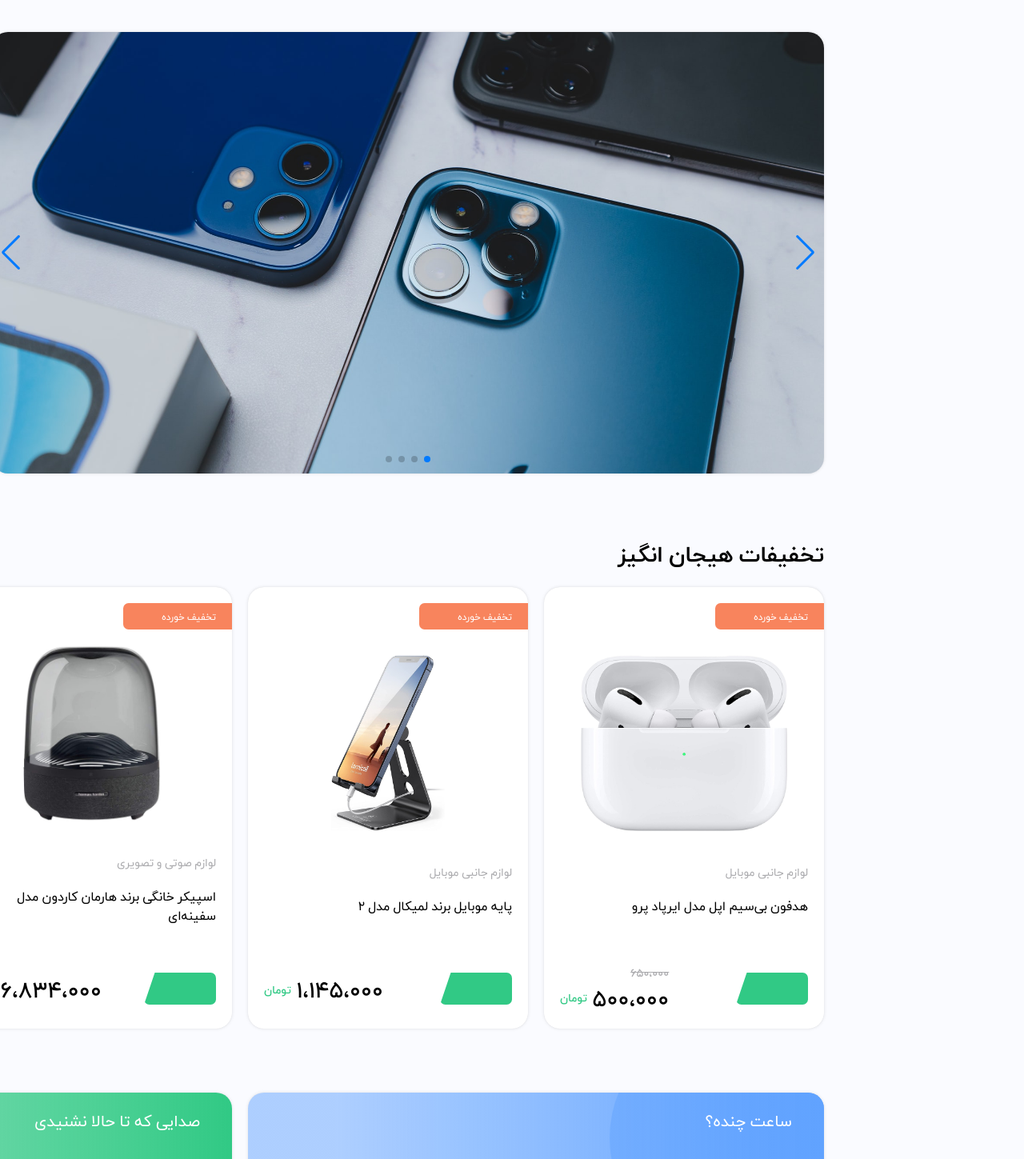
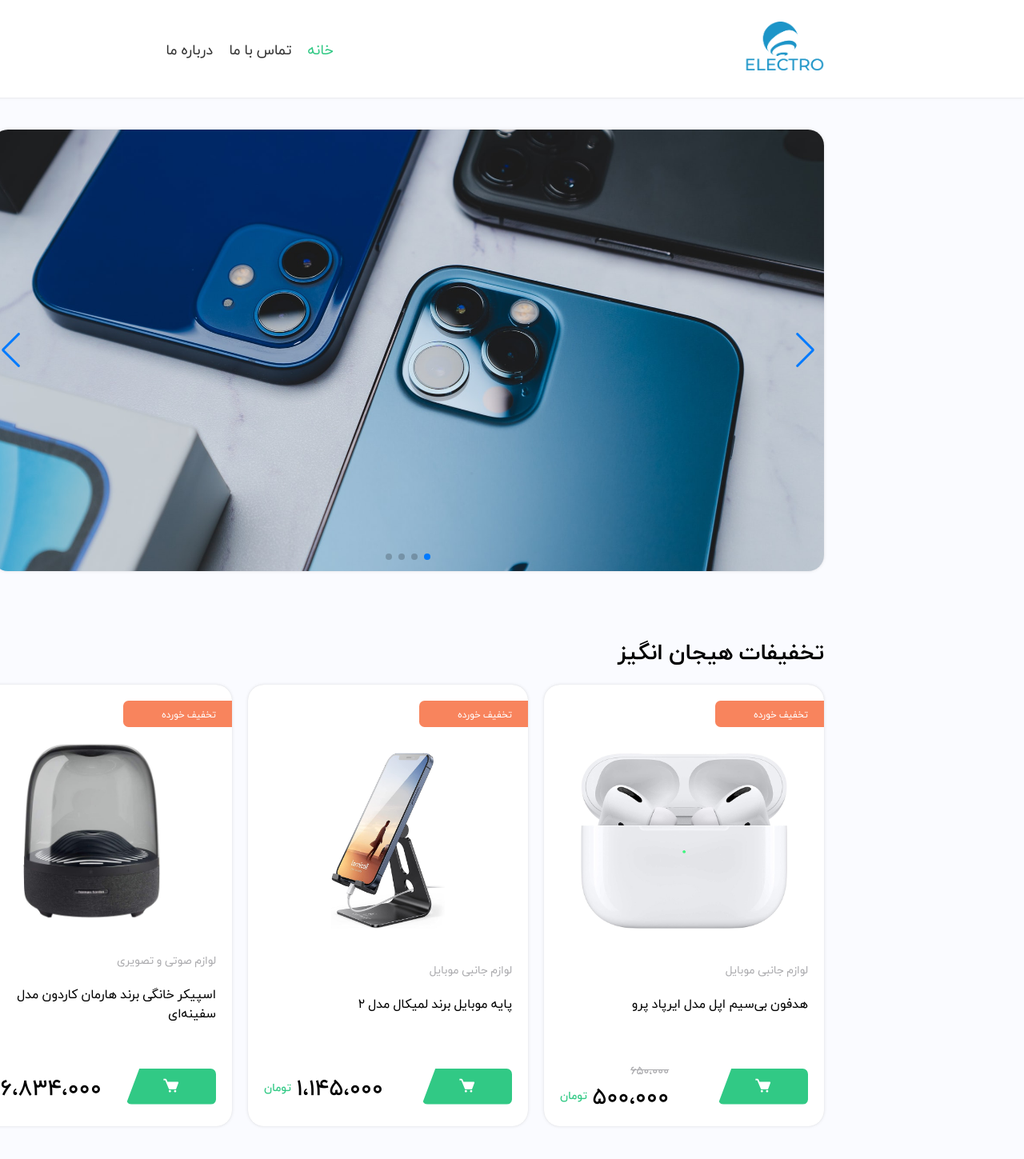
Before and after one commit to Narimanr/electro, a Next.js app: page / in a window 1280 px wide. Shown: the top 1449 px of the page at 80% size. Built offline with nearby package versions, Linux system fonts and the light colour scheme.

Commit message:
Update: Header, Footer, BoxIcons

```diff
--- a/app/components/element/Card/Card.module.scss
+++ b/app/components/element/Card/Card.module.scss
@@ -89,7 +89,7 @@
 			.category {
 				display: block;
 				font-size: 1.6rem;
-				color: hslac($clr-gray);
+				color: hslac($clr-grey);
 
 				@include desktop {
 					font-size: 1.4rem;
@@ -135,7 +135,7 @@
 
 			.old {
 				text-decoration: line-through;
-				color: hslac($clr-gray);
+				color: hslac($clr-grey);
 			}
 
 			.current {
@@ -158,15 +158,21 @@
 		}
 		.cartButton {
 			background-color: hslac($clr-green);
-			color: hsl(0 0% 0%);
+			color: hsl(0, 0%, 100%);
 			border-radius: math.div(system.$default-radius, 3);
-			padding: 2.25rem 6rem;
+			padding: 1.25rem 6rem;
 			border: none;
 			clip-path: polygon(15% 0%, 100% 0%, 100% 100%, 0% 100%);
 			cursor: pointer;
+			transition: background-color 0.5s, color 0.2s;
+
+			&:hover {
+				background-color: hslac($clr-green, 80%);
+				color: hsl(0, 0%, 95%);
+			}
 
 			@include desktop {
-				padding: 2rem 4.5rem;
+				padding: 1rem 4.5rem;
 			}
 		}
 	}
--- a/app/components/element/Card/Card.tsx
+++ b/app/components/element/Card/Card.tsx
@@ -1,5 +1,8 @@
 import Image from 'next/image';
+
+
 import cardStyle from './Card.module.scss';
+
 
 export interface iCard {
     id: string,
@@ -67,7 +70,9 @@ export default function Card(props: iCard) {
             </div>
           </div>
           <div className={cardStyle.cardFooter}>
-          <button className={cardStyle.cartButton}></button>
+          <button className={cardStyle.cartButton}>
+            <i className='bx bxs-cart bx-md'></i>
+          </button>
 
           <div className={cardStyle.price}>
             <span className={cardStyle.old}>
--- /dev/null
+++ b/app/components/layout/Footer/Footer.module.scss
@@ -0,0 +1,113 @@
+@use "sass:math";
+
+@use "/app/styles/abstract/" as *;
+@use "/app/styles/system";
+
+.footer {
+	background-color: hslac($clr-dark-blue);
+	padding: system.$default-gap system.$mobile-padding;
+	color: hslac($clr-grey);
+
+	@include desktop {
+		padding: system.$default-gap system.$desktop-padding;
+	}
+
+	&Grid {
+		display: flex;
+		flex-direction: column;
+		gap: system.$default-gap;
+		justify-content: space-between;
+		align-items: flex-start;
+
+		@include desktop {
+			flex-direction: row;
+			gap: system.$default-gap * 4;
+		}
+
+		& > * {
+			flex-basis: 100%;
+		}
+
+		.logo {
+			position: relative;
+		}
+
+		.links {
+			ul {
+				display: flex;
+				gap: system.$default-gap;
+				flex-flow: column wrap;
+				list-style-type: none;
+				padding: 0;
+				font-size: 1.8rem;
+
+				li {
+					color: hslac($clr-grey);
+					transition: color 0.2s;
+
+					&:hover {
+						color: hslac($clr-green);
+					}
+				}
+			}
+		}
+
+		.description {
+			font-size: 1.4rem;
+			line-height: 2.8rem;
+			text-align: justify;
+			display: flex;
+			flex-direction: column;
+			gap: system.$default-gap;
+
+			.socials {
+				display: flex;
+				flex-direction: row;
+				gap: math.div(system.$default-gap, 2);
+
+				i {
+					color: hsla(0, 0, 80%);
+					background-color: hsla(208, 22, 20%);
+					border-radius: 50%;
+					text-align: center;
+					padding: 1rem;
+					transition: background-color 0.5s, color 0.2s;
+
+					&:hover {
+						color: hslac($clr-green);
+						background-color: hsla(208, 22, 90%);
+					}
+				}
+			}
+
+			.payments {
+				display: flex;
+				flex-direction: row;
+				gap: system.$default-gap;
+
+				i {
+					color: hsla(0, 0, 80%);
+					text-align: center;
+					padding: 1rem;
+					transition: color 0.2s;
+
+					&:hover {
+						color: hslac($clr-blue);
+					}
+				}
+			}
+		}
+	}
+}
+
+.copyright {
+	background-color: hslac($clr-dark-blue);
+	color: hslac($clr-grey);
+	font-size: 1.2rem;
+	border-top: 1px solid hslac($clr-grey, 10%);
+	padding: system.$default-gap system.$mobile-padding;
+
+	@include desktop {
+		padding: system.$default-gap system.$desktop-padding;
+	}
+}
--- /dev/null
+++ b/app/components/layout/Footer/Footer.tsx
@@ -0,0 +1,40 @@
+import Image from 'next/image';
+import styles from './Footer.module.scss';
+
+export default function Footer() {
+    return (
+        <>
+        <footer className={styles.footer}>
+            <div className={styles.footerGrid}>
+                <div className={styles.logo}>
+                    <Image src="/images/electro-logo.png" alt="electro Logo" width={200} height={150} objectFit="contain" />
+                </div>
+                <div className={styles.links}>
+                    <ul>
+                        <li>خانه</li>
+                        <li>ارتباط با ما</li>
+                        <li>درباره ما</li>
+                    </ul>
+                </div>
+                <div className={styles.description}>
+                    <p>ارايه دهنده بروزترین محصولات مدرن دنیای دیجیتال از سال ۱۴۰۰.  هر آنچه که می‌خواهید با شما فقط یک کلیک فاصله دارد. به همراه خدمات پشتیبانی ۲۴ ساعنه در سول روز. انتخاب هوشمند، انتحاب همیشگی.</p>
+                        <div className={styles.socials}>
+                            <i className='bx bxl-google bx-md'></i>
+                            <i className='bx bxl-telegram bx-md'></i>
+                            <i className='bx bxl-youtube bx-md'></i>
+                            <i className='bx bxl-instagram bx-md'></i>
+                        </div>
+                        <div className={styles.payments}>
+                            <i className='bx bxl-visa bx-md'></i>
+                            <i className='bx bxl-mastercard bx-md'></i>
+                            <i className='bx bxl-paypal bx-md'></i>
+                        </div>
+                </div>
+            </div>
+        </footer>
+        <div className={styles.copyright}>
+                <p>تمامی حقوق مادی و معنوی این وبسایت برای الکترو می‌باشد - ۱۴۰۰</p>
+            </div>
+        </>
+    );
+}
--- /dev/null
+++ b/app/components/layout/Navbar/Navbar.module.scss
@@ -0,0 +1,64 @@
+@use "/app/styles/abstract/" as *;
+@use "/app/styles/system";
+
+.nav {
+	background-color: hsl(0, 0%, 100%);
+	box-shadow: $box-shadow;
+	display: flex;
+	flex-direction: column;
+	font-size: 1.8rem;
+	align-items: center;
+	justify-content: space-between;
+
+	padding: system.$default-gap system.$mobile-padding;
+
+	@include desktop {
+		flex-direction: row;
+		padding: system.$default-gap system.$desktop-padding;
+	}
+
+	.logo {
+		position: relative;
+	}
+
+	.links {
+		ul {
+			display: flex;
+			gap: system.$default-gap;
+			flex-flow: column wrap;
+			list-style-type: none;
+			padding: 0;
+
+			@include desktop {
+				flex-flow: row nowrap;
+			}
+
+			li {
+				color: hslac($clr-black);
+				transition: color 0.2s;
+
+				&:hover {
+					color: hslac($clr-black, 70%);
+				}
+
+				&.active {
+					color: hslac($clr-green);
+
+					&:hover {
+						color: hslac($clr-green, 70%);
+					}
+				}
+			}
+		}
+	}
+
+	.contact {
+		justify-self: flex-start;
+		direction: ltr;
+		display: none;
+
+		@include desktop {
+			display: block;
+		}
+	}
+}
--- /dev/null
+++ b/app/components/layout/Navbar/Navbar.tsx
@@ -0,0 +1,23 @@
+import Image from 'next/image';
+
+import styles from './Navbar.module.scss';
+
+export default function Navbar() {
+    return (
+        <nav className={styles.nav}>
+            <div className={styles.logo}>
+                <Image src="/images/electro-logo.png" alt="electro Logo" width={100} height={75} objectFit="contain" />
+            </div>
+            <div className={styles.links}>
+                <ul>
+                    <li className={styles.active}>خانه</li>
+                    <li>تماس با ما</li>
+                    <li>درباره ما</li>
+                </ul>
+            </div>
+            <div className={styles.contact}>
+                <span>+۹۸-۱۲۳۴۵۶۷۸۹</span>
+            </div>
+        </nav>
+    );
+}
--- a/app/components/template/Home/Storefront.module.scss
+++ b/app/components/template/Home/Storefront.module.scss
@@ -18,8 +18,7 @@
 		"recommended"
 		"special-2"
 		"scroll"
-		"footer"
-		"copyright";
+		"footer";
 
 	background-color: hslac($background-color);
 
@@ -139,8 +138,5 @@
 
 .footer {
 	grid-area: footer;
+	padding: 0;
 }
-
-.copyright {
-	grid-area: copyright;
-}
--- a/app/components/template/Home/Storefront.tsx
+++ b/app/components/template/Home/Storefront.tsx
@@ -1,15 +1,19 @@
 import styles from './Storefront.module.scss';
 
-// Layouts and Components
+// Interfaces
+import { Slide } from '@/components/element/Carousel/Carousel';
 import  { iCard } from '@/element/Card/Card';
 import { iSpecialCard} from '@/element/SpecialCard/SpecialCard';
 
+// Layouts
+import Navbar from '@/components/layout/Navbar/Navbar';
 import Hero from '@/layout/Hero/Hero';
 import ProductRow from '@/layout/ProductRow/ProductRow';
 import SpecialRow from '@/layout/SpecialRow/SpecialRow';
 import ProductGrid from '@/layout/ProductGrid/ProductGrid';
 import ProductCarousel from '@/layout/ProductCarousel/ProductCarousel';
-import { Slide } from '@/components/element/Carousel/Carousel';
+import Footer from '@/layout/Footer/Footer';
+
 
 interface PageProps {
   slides: Slide[],
@@ -21,7 +25,10 @@ interface PageProps {
 export default function Storefront(props: PageProps) {
 
     return (
-    <main className={styles.StorefrontGrid}>
+      <main className={styles.StorefrontGrid}>
+
+        <Navbar />
+
         <div className={styles.hero}>
           <Hero items={props.slides} />
         </div>
@@ -67,6 +74,9 @@ export default function Storefront(props: PageProps) {
           <ProductCarousel title="بهترین‌های ماه" items={props.items}  />
         </div>
 
+        <div className={styles.footer}>
+          <Footer />
+        </div>
       </main>
     );
 
--- a/app/styles/abstract/_variables.scss
+++ b/app/styles/abstract/_variables.scss
@@ -3,9 +3,9 @@ $clr-light-blue: hsl(223, 100%, 99%);
 $clr-dark-blue: hsl(208, 53%, 13%);
 $clr-green: hsl(153, 61%, 49%);
 $clr-black: hsl(0, 0%, 20%);
-$clr-gray: hsl(240, 2%, 68%);
+$clr-grey: hsl(240, 2%, 68%);
 $clr-orange: hsl(15, 92%, 67%);
-$clr-blue: hsl(215 100% 69%);
+$clr-blue: hsl(215, 100%, 69%);
 $clr-cyan: hsl(189, 87%, 40%);
 $clr-yellow: hsl(47, 100%, 69%);
 
--- a/pages/_document.tsx
+++ b/pages/_document.tsx
@@ -16,6 +16,9 @@ class MyDocument extends Document {
           <link rel="preconnect" href="https://fonts.gstatic.com" crossOrigin="true" />
           <link href="https://fonts.googleapis.com/css2?family=Open+Sans:ital,wght@0,300;0,400;0,500;0,600;0,700;0,800;1,300;1,400;1,500;1,600;1,700;1,800&family=Roboto:ital,wght@0,100;0,300;0,400;0,500;0,700;0,900;1,100;1,300;1,400;1,500;1,700;1,900&display=swap" rel="preload" as="style" />
           <link href="https://fonts.googleapis.com/css2?family=Open+Sans:ital,wght@0,300;0,400;0,500;0,600;0,700;0,800;1,300;1,400;1,500;1,600;1,700;1,800&family=Roboto:ital,wght@0,100;0,300;0,400;0,500;0,700;0,900;1,100;1,300;1,400;1,500;1,700;1,900&display=swap" rel="stylesheet" media="print"/>
+
+         <link href='https://unpkg.com/boxicons@2.0.9/css/boxicons.min.css' rel='stylesheet' />
+
         </Head>
         <body>
           <Main />
--- a/pages/index.tsx
+++ b/pages/index.tsx
@@ -1,7 +1,7 @@
 import type { NextPage } from 'next';
 import Head from 'next/head';
 
-import  { iCard } from '@/element/Card/Card';
+import { iCard } from '@/element/Card/Card';
 import { iSpecialCard, Colors } from '@/element/SpecialCard/SpecialCard';
 import { Slide } from '@/components/element/Carousel/Carousel';
 
```
Also changed, not shown: public/images/electro-logo.png (added), public/svg/bxs-cart-add.svg (added).
